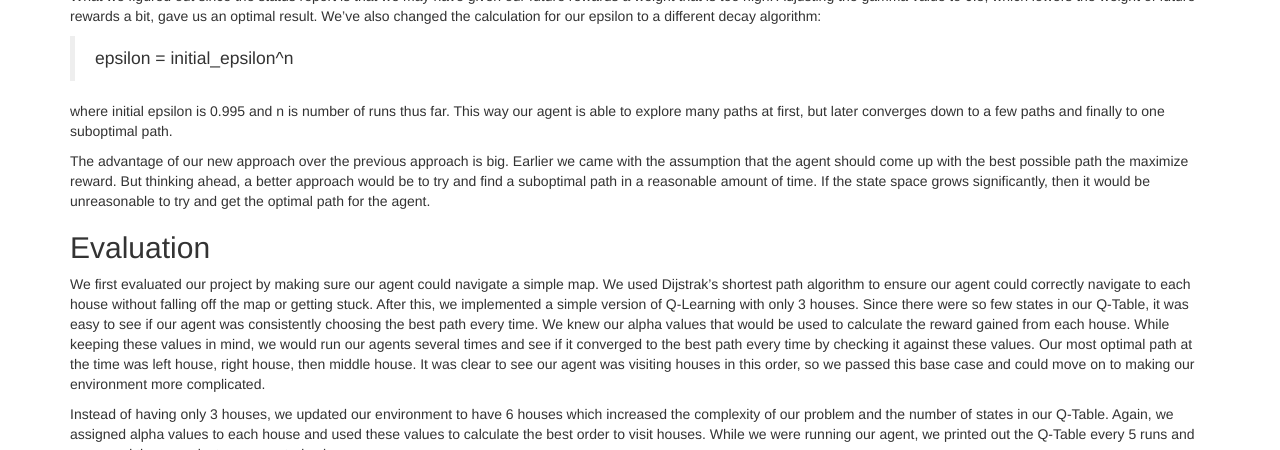
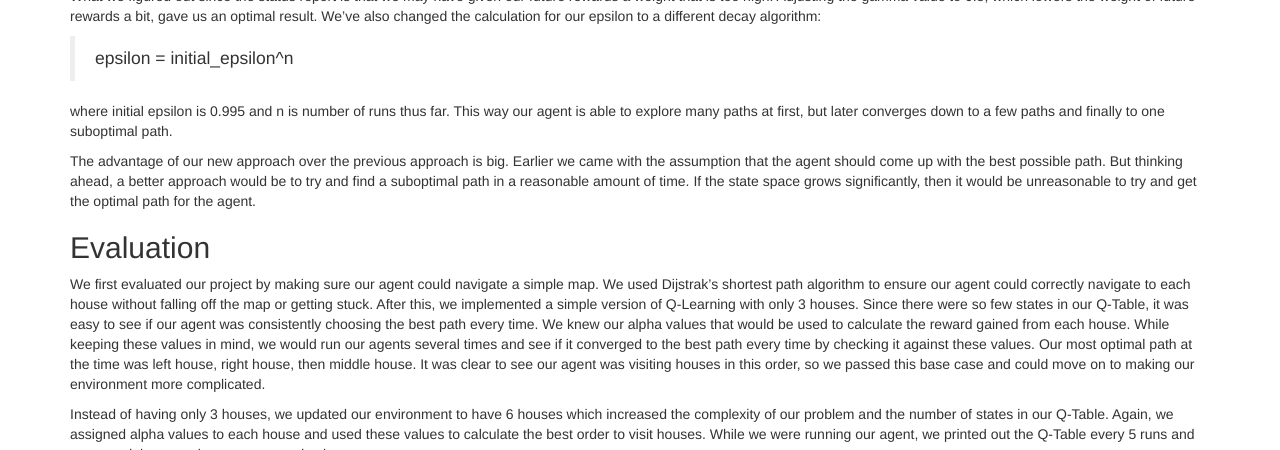
Before and after one commit to alonmaor/DashCraft, a Jekyll site: the page built from docs/final.md, in a window 1280 px wide and 900 px high, scrolled down 1564 px, cut to the strip 107-557 px from the top of the window. Built offline with Jekyll 4.4.1, drawn with Linux system fonts in a browser that asks for light colours.

Commit message:
Update final.md

```diff
--- a/docs/final.md
+++ b/docs/final.md
@@ -34,7 +34,7 @@ What we figured out since the status report is that we may have given our future
 
 where initial epsilon is 0.995 and n is number of runs thus far. This way our agent is able to explore many paths at first, but later converges down to a few paths and finally to one suboptimal path.
 
-The advantage of our new approach over the previous approach is big. Earlier we came with the assumption that the agent should come up with the best possible path the maximize reward. But thinking ahead, a better approach would be to try and find a suboptimal path in a reasonable amount of time. If the state space grows significantly, then it would be unreasonable to try and get the optimal path for the agent.
+The advantage of our new approach over the previous approach is big. Earlier we came with the assumption that the agent should come up with the best possible path. But thinking ahead, a better approach would be to try and find a suboptimal path in a reasonable amount of time. If the state space grows significantly, then it would be unreasonable to try and get the optimal path for the agent.
 
 ## Evaluation
 We first evaluated our project by making sure our agent could navigate a simple map. We used Dijstrak’s shortest path algorithm to ensure our agent could correctly navigate to each house without falling off the map or getting stuck. After this, we implemented a simple version of Q-Learning with only 3 houses. Since there were so few states in our Q-Table, it was easy to see if our agent was consistently choosing the best path every time. We knew our alpha values that would be used to calculate the reward gained from each house. While keeping these values in mind, we would run our agents several times and see if it converged to the best path every time by checking it against these values. Our most optimal path at the time was left house, right house, then middle house. It was clear to see our agent was visiting houses in this order, so we passed this base case and could move on to making our environment more complicated.
```
